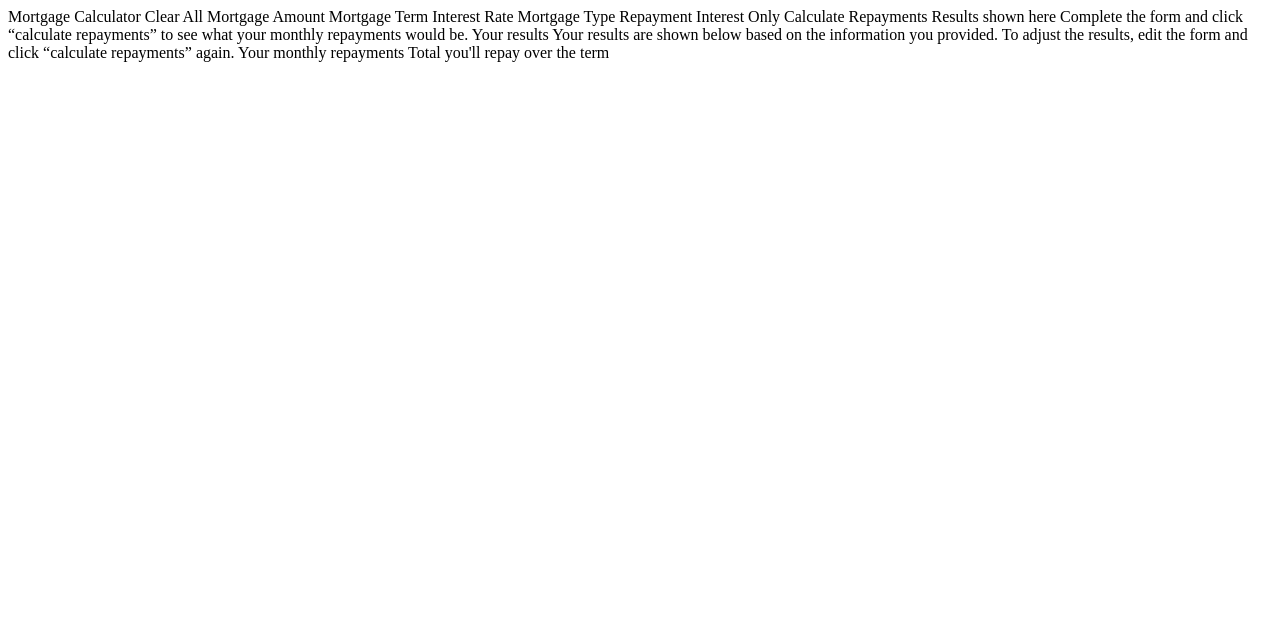
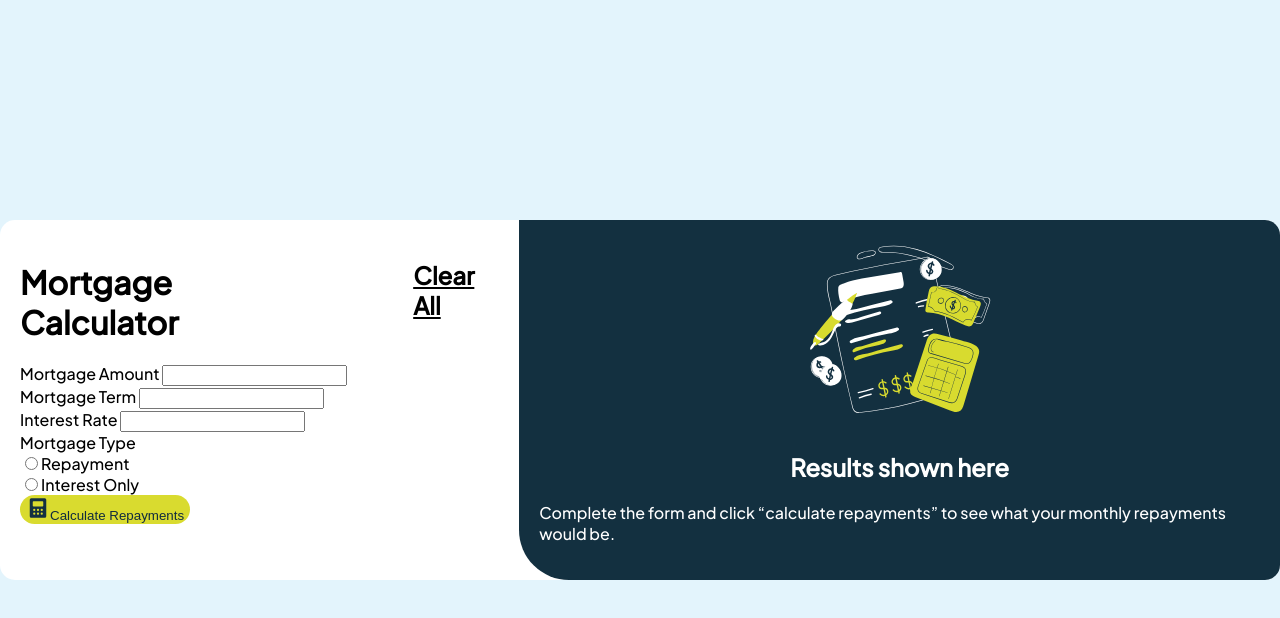
Before and after one commit to Myroslav13/Mortgage, a plain HTML site: page index.html in a window 1280 px wide. Drawn offline with Linux system fonts and the light colour scheme.

Commit message:
some adds

```diff
--- a/index.html
+++ b/index.html
@@ -13,40 +13,58 @@
     </head>
 
     <body>
-        Mortgage Calculator
-        Clear All
+        <main>
+            <div class="main-block">
+                <div class="main-side">
+                    <div class="main-side-header">
+                        <h1>Mortgage Calculator</h1>
+                        <h2><u>Clear All</u></h2>
+                    </div>
 
-        Mortgage Amount
+                    <form>
+                        <label for="mortgage-amount">Mortgage Amount</label>
+                        <input type="text" id="mortgage-amount">
 
-        Mortgage Term
+                        <br>
 
-        Interest Rate
+                        <label for="mortgage-term">Mortgage Term</label>
+                        <input type="text" id="mortgage-term">
 
-        Mortgage Type
-        Repayment
-        Interest Only
+                        <br>
 
-        Calculate Repayments
+                        <label for="interest-rate">Interest Rate</label>
+                        <input type="text" id="interest-rate">
 
-        <!-- Empty results start -->
+                        <br>
 
-        Results shown here
+                        <label>Mortgage Type</label>
+                        <br>
+                        <input type="radio" name="mortgage-type" value="repayment">Repayment
+                        <br>
+                        <input type="radio" name="mortgage-type" value="interest-only">Interest Only
 
-        Complete the form and click “calculate repayments” to see what
-        your monthly repayments would be.
+                        <br>
+                        <button><img src="assets/images/icon-calculator.svg">Calculate Repayments</button>
+                    </form>
+                </div>
 
-        <!-- Empty results end -->
+                <div class="results-side">
+                    <img src="assets/images/illustration-empty.svg" alt="illustration-empty" draggable="false">
+                    <h2 align="center">Results shown here</h2>
 
-        <!-- Completed results start -->
+                    <p>Complete the form and click “calculate repayments” to see what
+                    your monthly repayments would be.</p>
 
-        Your results
+                    <!--<h2>Your results</h2>
 
-        Your results are shown below based on the information you provided.
-        To adjust the results, edit the form and click “calculate repayments” again.
+                    <p>Your results are shown below based on the information you provided. To adjust the results, edit the form and click “calculate repayments” again.</p>
 
-        Your monthly repayments
+                    <h3>Your monthly repayments</h3>
 
-        Total you'll repay over the term
+                    <h3>Total you'll repay over the term</h3>-->
+                </div>
+            </div>
+        </main>
 
         <script src="myScript.js"/>
     </body>
--- a/style.css
+++ b/style.css
@@ -0,0 +1,53 @@
+@font-face {
+    font-family: 'PlusJakartaSans';
+    src: url(assets/fonts/static/PlusJakartaSans-Medium.ttf);
+}
+
+body {
+    background-color: #e3f4fc;
+    display: flex;
+    justify-content: center;
+    align-items: center;
+    margin: 0;
+    height: 100vh;
+    font-family: 'PlusJakartaSans';
+}
+
+.main-block {
+    display: flex;
+    background-color: white;
+    border-radius: 15px;
+}
+
+.main-side {
+    padding: 20px;
+}
+
+.results-side {
+    background-color: #133040;
+    color: white;
+    border-radius: 0 15px 15px 50px;
+    padding: 20px;
+}
+
+.main-side p {
+    color: gray;
+}
+
+.results-side img {
+    display: block;
+    margin: 0 auto;
+}
+
+.main-side-header {
+    display: flex;
+    justify-content: space-between;
+    gap: 100px;
+}
+
+button {
+    background-color: #d9db2f;
+    color: #102b3e;
+    border: none;
+    border-radius: 20px;
+}
```
